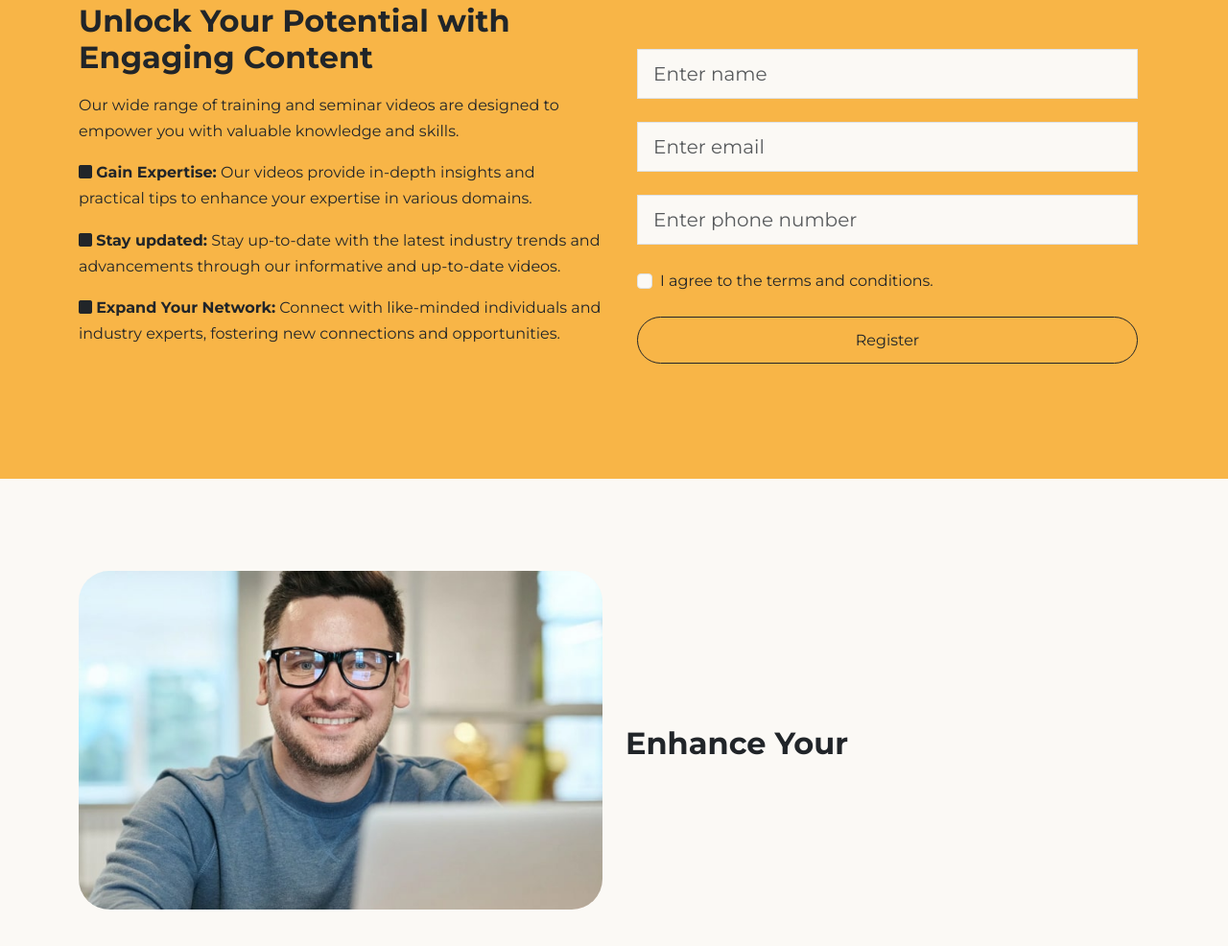
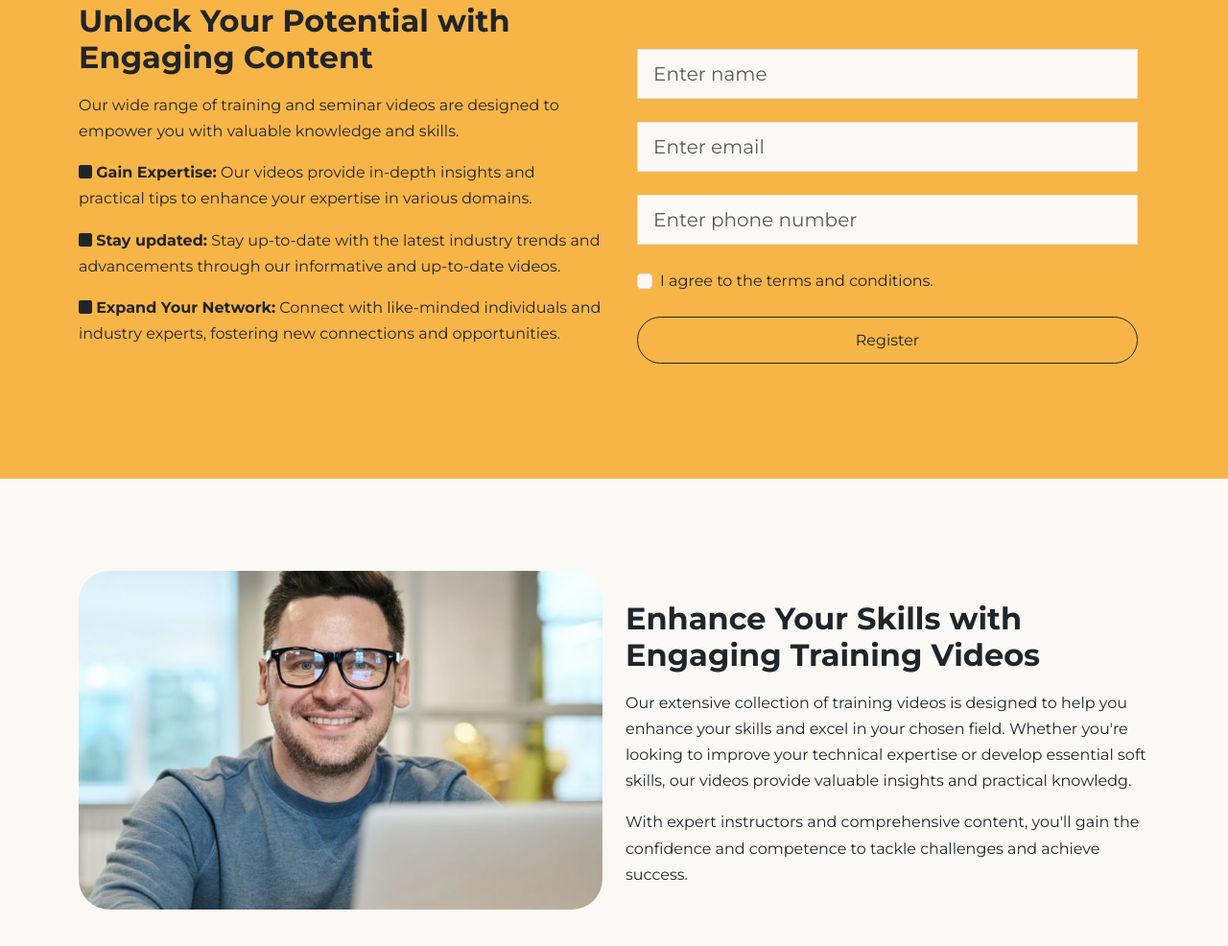
Before and after one commit to s-khodjaev/corso-website, a website: page index.html in a window 1280 px wide. Shown: the part 1093-2079 px from the top of the page at 96% size. Drawn offline with nearby package versions, Linux system fonts and the light colour scheme; files that its build step writes are made by us from their sources.

Commit message:
added details section

```diff
--- a/index.html
+++ b/index.html
@@ -250,7 +250,19 @@
             />
           </div>
           <div class="col-lg-6 d-flex flex-column justify-content-center">
-            <h2>Enhance Your</h2>
+            <h2>Enhance Your Skills with Engaging Training Videos</h2>
+            <p>
+              Our extensive collection of training videos is designed to help
+              you enhance your skills and excel in your chosen field. Whether
+              you're looking to improve your technical expertise or develop
+              essential soft skills, our videos provide valuable insights and
+              practical knowledg.
+            </p>
+            <p>
+              With expert instructors and comprehensive content, you'll gain the
+              confidence and competence to tackle challenges and achieve
+              success.
+            </p>
           </div>
         </div>
       </div>
```
